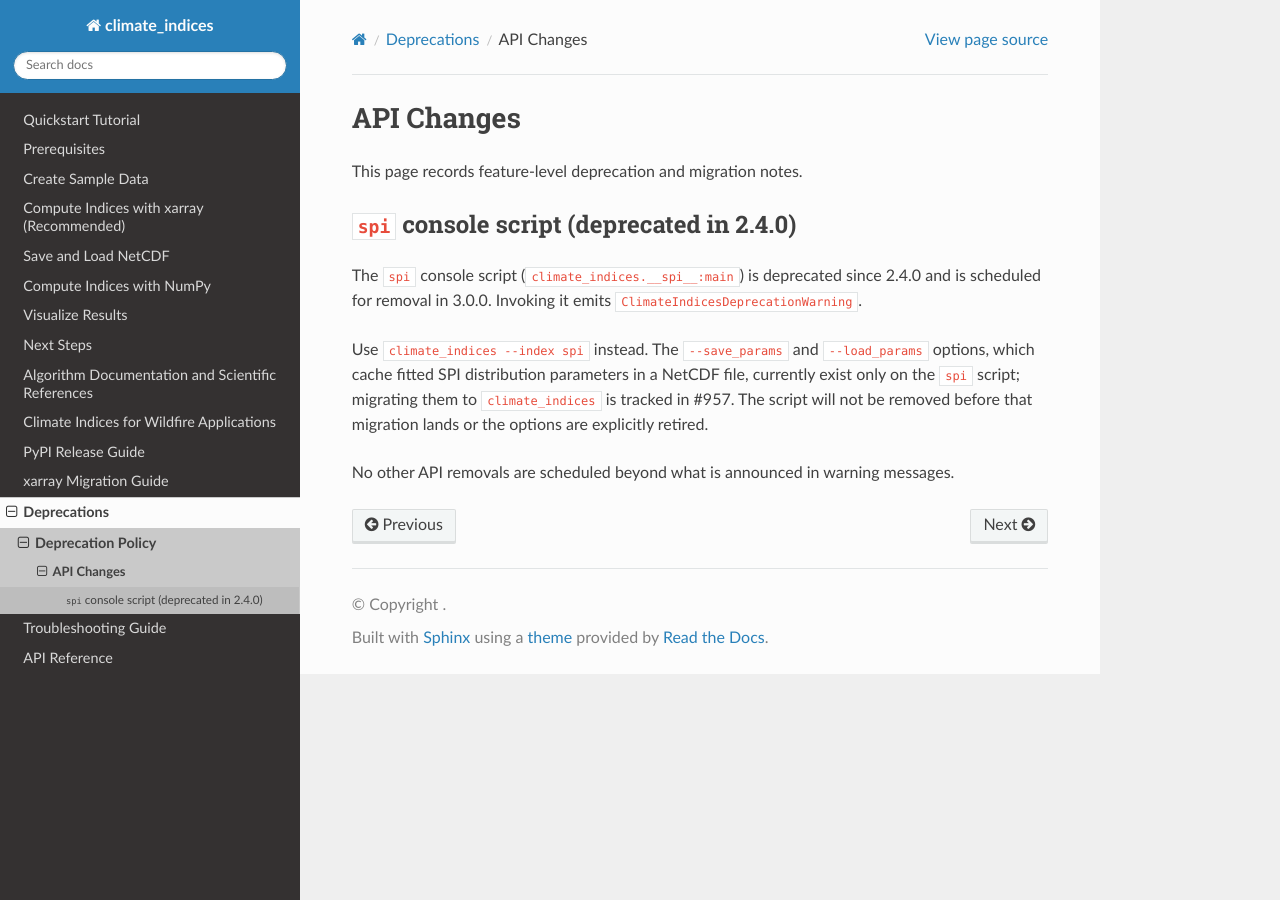
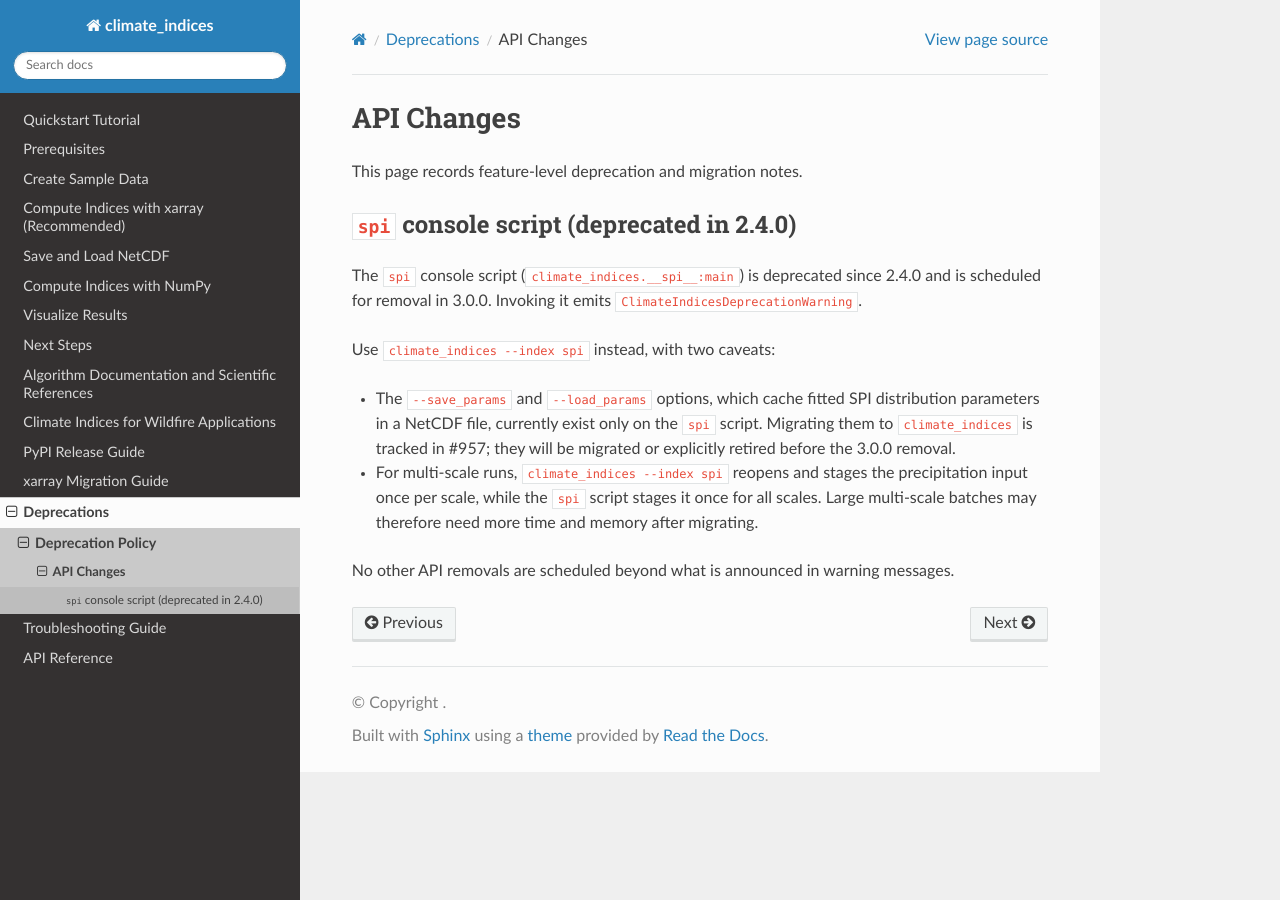
Before and after one commit to monocongo/climate_indices, a Sphinx documentation site: the page built from docs/deprecations/api-changes.rst, in a window 1280 px wide. Built offline with Sphinx 7.4.7 and the Read the Docs theme 3.1.0, drawn with Linux system fonts in a browser that asks for light colours.

Commit message:
fix(cli): correct spi deprecation migration guidance (#919)
Address tessl review findings on PR #958:

- State one lifecycle commitment: removal in 3.0.0, with the
  --save_params/--load_params migration (#957) or retirement due before
  that removal, instead of a conditional removal that contradicted the
  runtime warning.
- Scope the warning's recommended replacement so parameter-cache
  workflows are not sent to a parser that lacks those options.
- Note that `climate_indices --index spi` re-reads the precipitation
  input per scale, unlike the legacy single-staging behavior, so
  large multi-scale batches are not equivalent.

```diff
--- a/docs/deprecations/api-changes.rst
+++ b/docs/deprecations/api-changes.rst
@@ -10,11 +10,16 @@ The ``spi`` console script (``climate_indices.__spi__:main``) is deprecated
 since 2.4.0 and is scheduled for removal in 3.0.0. Invoking it emits
 ``ClimateIndicesDeprecationWarning``.
 
-Use ``climate_indices --index spi`` instead. The ``--save_params`` and
-``--load_params`` options, which cache fitted SPI distribution parameters in a
-NetCDF file, currently exist only on the ``spi`` script; migrating them to
-``climate_indices`` is tracked in #957. The script will not be removed before
-that migration lands or the options are explicitly retired.
+Use ``climate_indices --index spi`` instead, with two caveats:
+
+- The ``--save_params`` and ``--load_params`` options, which cache fitted SPI
+  distribution parameters in a NetCDF file, currently exist only on the ``spi``
+  script. Migrating them to ``climate_indices`` is tracked in #957; they will
+  be migrated or explicitly retired before the 3.0.0 removal.
+- For multi-scale runs, ``climate_indices --index spi`` reopens and stages the
+  precipitation input once per scale, while the ``spi`` script stages it once
+  for all scales. Large multi-scale batches may therefore need more time and
+  memory after migrating.
 
 No other API removals are scheduled beyond what is announced in warning
 messages.
```
Also changed, not shown: 2 other files.
